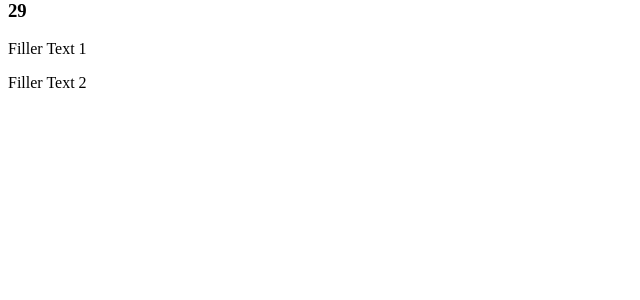
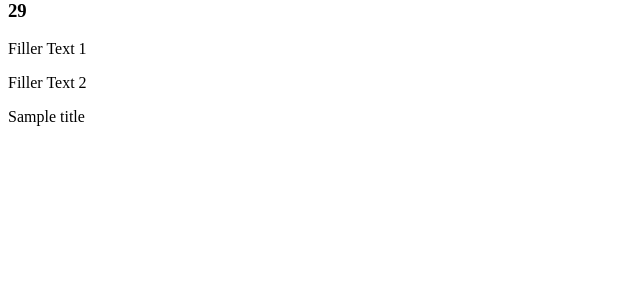
Before and after one commit to jaswu777/MyLife, a Flask app: template templates/mylife.html in a window 1280 px wide. Shown: the part 273-573 px from the top of the page, without its empty margins (0-640 px from the left). Run offline with Flask 2, Linux system fonts and the light colour scheme; the template is opened without the code that fills it: most values are stand-ins (such as "Sample title", 1, 10 or a date in 2020).

Commit message:
passed title of song to template

```diff
--- a/app.py
+++ b/app.py
@@ -16,7 +16,12 @@ def sample():
 
 @app.route("/mylife")
 def mylife():
-	return render_template('mylife.html')
+    title = json.loads(urllib2.urlopen("https://graph.facebook.com/me/music.listens?access_token=AAADWmEJZAo5wBALusrxVLBReZAPYRCsbJifjRrjkKOw8ZBZA4xuaZCB8HuSkxPhbjFYD9xheEM0zA6mRP8ZBJewMfp8V9vTZBsOVOWsH4l5MgZDZD").read())["data"][0]["data"]["song"]["title"]       #song
+    start_time = json.loads(urllib2.urlopen("https://graph.facebook.com/me/music.listens?access_token=AAADWmEJZAo5wBALusrxVLBReZAPYRCsbJifjRrjkKOw8ZBZA4xuaZCB8HuSkxPhbjFYD9xheEM0zA6mRP8ZBJewMfp8V9vTZBsOVOWsH4l5MgZDZD").read())["data"][0]["start_time"]     #artist
+    end_time = json.loads(urllib2.urlopen("https://graph.facebook.com/me/music.listens?access_token=AAADWmEJZAo5wBALusrxVLBReZAPYRCsbJifjRrjkKOw8ZBZA4xuaZCB8HuSkxPhbjFYD9xheEM0zA6mRP8ZBJewMfp8V9vTZBsOVOWsH4l5MgZDZD").read())["data"][0]["end_time"]     #artist
+    name = json.loads(urllib2.urlopen("https://graph.facebook.com/me/music.listens?access_token=AAADWmEJZAo5wBALusrxVLBReZAPYRCsbJifjRrjkKOw8ZBZA4xuaZCB8HuSkxPhbjFYD9xheEM0zA6mRP8ZBJewMfp8V9vTZBsOVOWsH4l5MgZDZD").read())["data"][0]["from"]["name"]     #artist
+    data = {"title": title, "start_time": start_time, "end_time": end_time}
+    return render_template('mylife.html', title=title)
 
 @app.route("/porn")
 def porn():
--- a/templates/mylife.html
+++ b/templates/mylife.html
@@ -72,6 +72,7 @@ function testAPI() {
     <h3 id="day"> 29 </h3>
     <p> Filler Text 1 </p>
     <p> Filler Text 2 </p>
+    <p>{{ title }}</p>
 
 </body>
 
```
